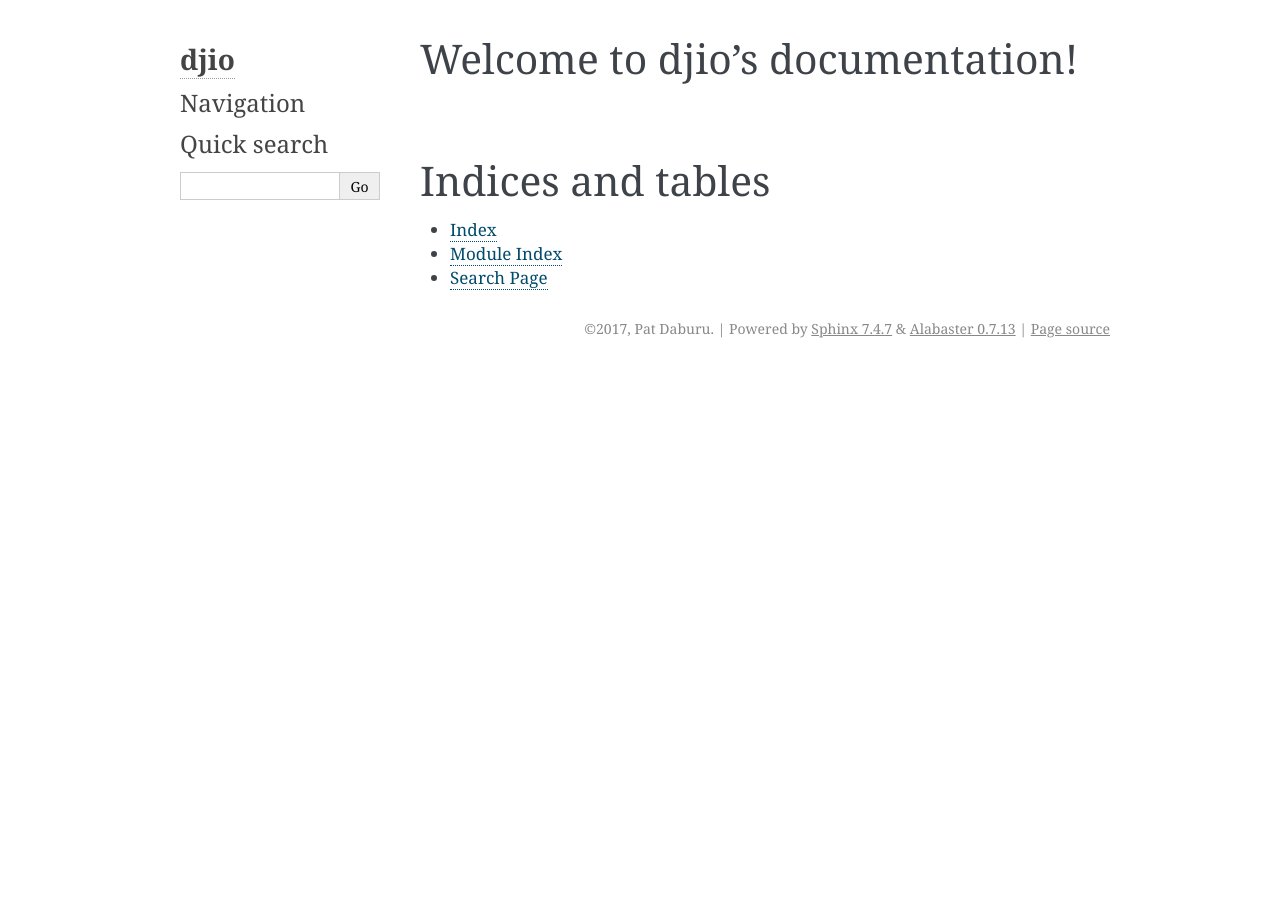
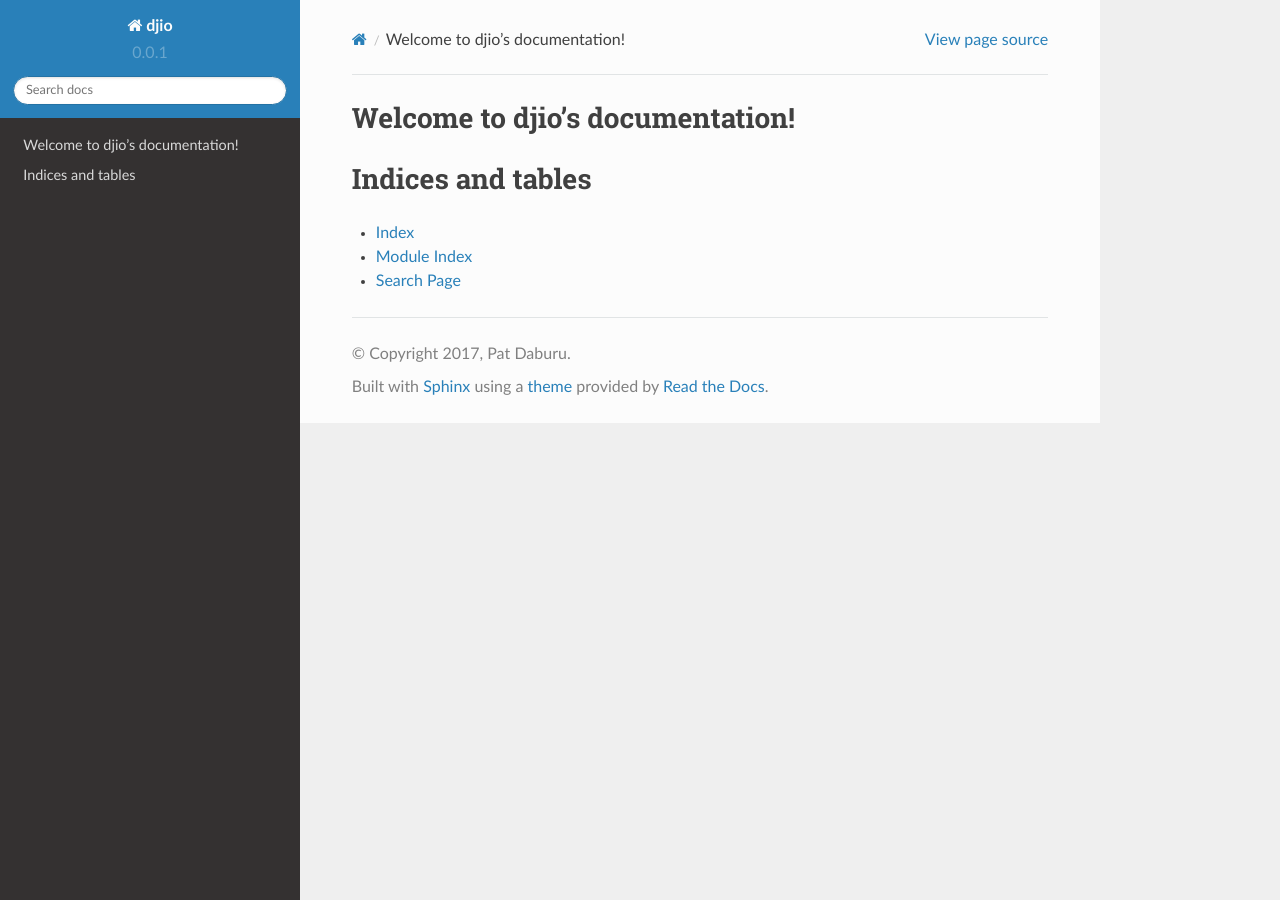
Before and after one commit to patdaburu/djio, a Sphinx documentation site: the page built from docs/source/index.rst, in a window 1280 px wide. Built offline with Sphinx 7.4.7 and the Read the Docs theme 2.0.0, drawn with Linux system fonts in a browser that asks for light colours; part of the change alters nothing that is shown.

```diff
--- a/docs/source/conf.py
+++ b/docs/source/conf.py
@@ -20,6 +20,39 @@
 # import os
 # import sys
 # sys.path.insert(0, os.path.abspath('.'))
+
+import sphinx_rtd_theme
+
+# If extensions (or modules to document with autodoc) are in another directory,
+# add these directories to sys.path here. If the directory is relative to the
+# documentation root, use os.path.abspath to make it absolute, like shown here.
+#
+# import os
+# import sys
+# sys.path.insert(0, os.path.abspath('.'))
+import os
+import sys
+# Determine the absolute path to the directory containing the python modules.
+_pysrc = os.path.abspath(os.path.join(os.path.abspath(__file__), '..', '..', '..'))
+# Insert it into the path.
+sys.path.insert(0, _pysrc)
+# Now we can import local modules.
+import djio
+
+# -- Document __init__ methods by default. --------------------------------
+# This section was added to allow __init__() to be documented automatically.
+# You can comment this section out to go back to the default behavior.
+# See: http://stackoverflow.com/questions/5599254/how-to-use-sphinxs-autodoc-to-document-a-classs-init-self-method
+
+
+def skip(app, what, name, obj, skip, options):
+    if name == "__init__":
+        return False
+    return skip
+
+
+def setup(app):
+    app.connect("autodoc-skip-member", skip)
 
 
 # -- General configuration ------------------------------------------------
@@ -57,9 +90,9 @@ author = 'Pat Daburu'
 # built documents.
 #
 # The short X.Y version.
-version = '0.0.1'
+version = djio.__version__
 # The full version, including alpha/beta/rc tags.
-release = '0.0.1'
+release = djio.__release__
 
 # The language for content autogenerated by Sphinx. Refer to documentation
 # for a list of supported languages.
@@ -85,7 +118,7 @@ todo_include_todos = False
 # The theme to use for HTML and HTML Help pages.  See the documentation for
 # a list of builtin themes.
 #
-html_theme = 'alabaster'
+html_theme = 'sphinx_rtd_theme'
 
 # Theme options are theme-specific and customize the look and feel of a theme
 # further.  For a list of options available for each theme, see the
```
